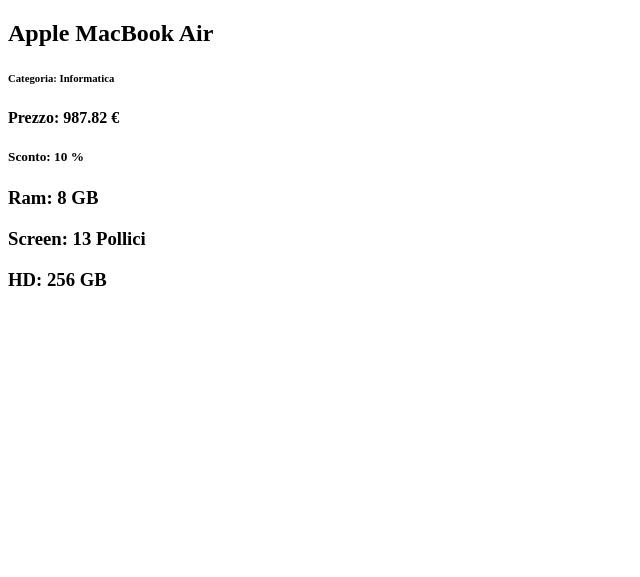
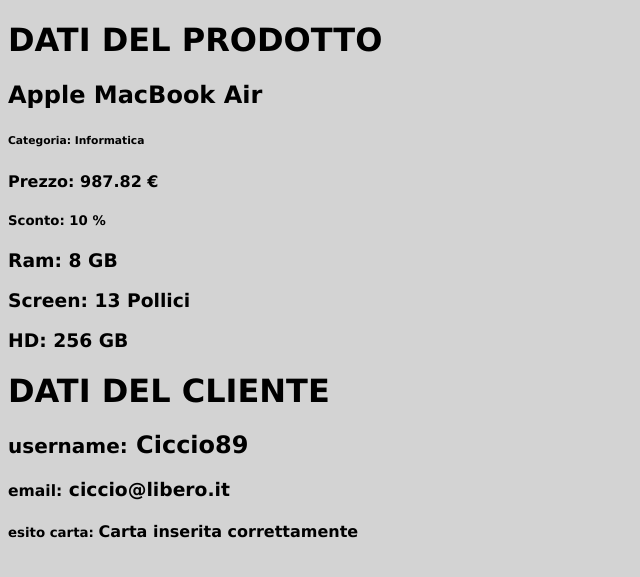
Before and after one commit to FedericoCaf/php-oop-2, a PHP site: page / in a window 1280 px wide. Shown: the top 577 px of the page, without its empty margins (0-640 px from the left). Run offline with PHP 8.4, Linux system fonts and the light colour scheme.

Commit message:
insert-card

```diff
--- a/classes/CreditCard.php
+++ b/classes/CreditCard.php
@@ -1,9 +1,9 @@
 <?php
 
 class CreditCard{
-  private $cardholder;
-  private $number;
-  private $expiration;
+  public $cardholder;
+  public $number;
+  public $expiration;
 
   public function __construct($_cardholder, $_number, $_expiration)
   {
--- a/classes/User.php
+++ b/classes/User.php
@@ -1,4 +1,6 @@
 <?php
+
+require_once __DIR__ . "/CreditCard.php";
 
 class User {
   private $nickname;
@@ -24,4 +26,13 @@ class User {
     return $this->email;
   }
 
+
+  public function insertCreditCard($obj){
+    if(strlen($obj->cardholder)>1 && strlen($obj->number)==16 && strlen($obj->expiration)==5){
+      return 'Carta inserita correttamente';
+    }else{
+      return 'Carta non valida';
+    }
+  }
+
 }
--- a/index.php
+++ b/index.php
@@ -5,7 +5,7 @@ require_once __DIR__ . "/classes/User.php";
 require_once __DIR__ . "/classes/CreditCard.php";
 require_once __DIR__ . "/classes/Laptop.php";
 
-$new_product = new Product("Apple MacBook Air", "Informatica", 8, 13, 256);
+$new_product = new Product("AppleC MacBook Air", "Informatica", 8, 13, 256);
 $new_product->setDiscount(10);
 $new_product->setPrice(987.82);
 // var_dump($new_product);
@@ -17,9 +17,11 @@ $new_laptop->setPrice(987.82);
 
 $new_user = new User("Ciccio89", "ciccio@libero.it");
 // var_dump($new_user);
+// $new_user->insertCreditCard($new_creditCard);
 
 $new_creditCard = new CreditCard("Francesco Rocchi", "1234567890123456", "12/23");
 // var_dump($new_creditCard);
+
 
 ?>
 
@@ -30,8 +32,18 @@ $new_creditCard = new CreditCard("Francesco Rocchi", "1234567890123456", "12/23"
   <meta http-equiv="X-UA-Compatible" content="IE=edge">
   <meta name="viewport" content="width=device-width, initial-scale=1.0">
   <title>Shop</title>
+
+  <style>
+   body{
+     font-family: 'Lucida Sans', 'Lucida Sans Regular', 'Lucida Grande', 'Lucida Sans Unicode', Geneva, Verdana, sans-serif;
+     background-color:lightgray;
+   }
+
+  </style>
 </head>
 <body>
+
+<h1>DATI DEL PRODOTTO</h1>
 
 <h2> <?php echo $new_laptop->getName() ?> </h2>
 <h6> Categoria: <?php echo $new_laptop->getCategory() ?> </h6>
@@ -41,6 +53,12 @@ $new_creditCard = new CreditCard("Francesco Rocchi", "1234567890123456", "12/23"
 <h3> Screen: <?php echo $new_laptop->getScreenSize() ?> Pollici </h3>
 <h3> HD: <?php echo $new_laptop->getHardDisk() ?> GB </h3>
 
+<h1>DATI DEL CLIENTE</h1>
+
+<h2> <small> username:</small> <?php echo $new_user->getNickname() ?> </h2>
+<h3> <small> email:</small> <?php echo $new_user->getEmail() ?> </h3>
+<h4> <small> esito carta: </small> <?php echo $new_user->insertCreditCard($new_creditCard) ?></h4>
+
 
 </body>
 </html>
```
